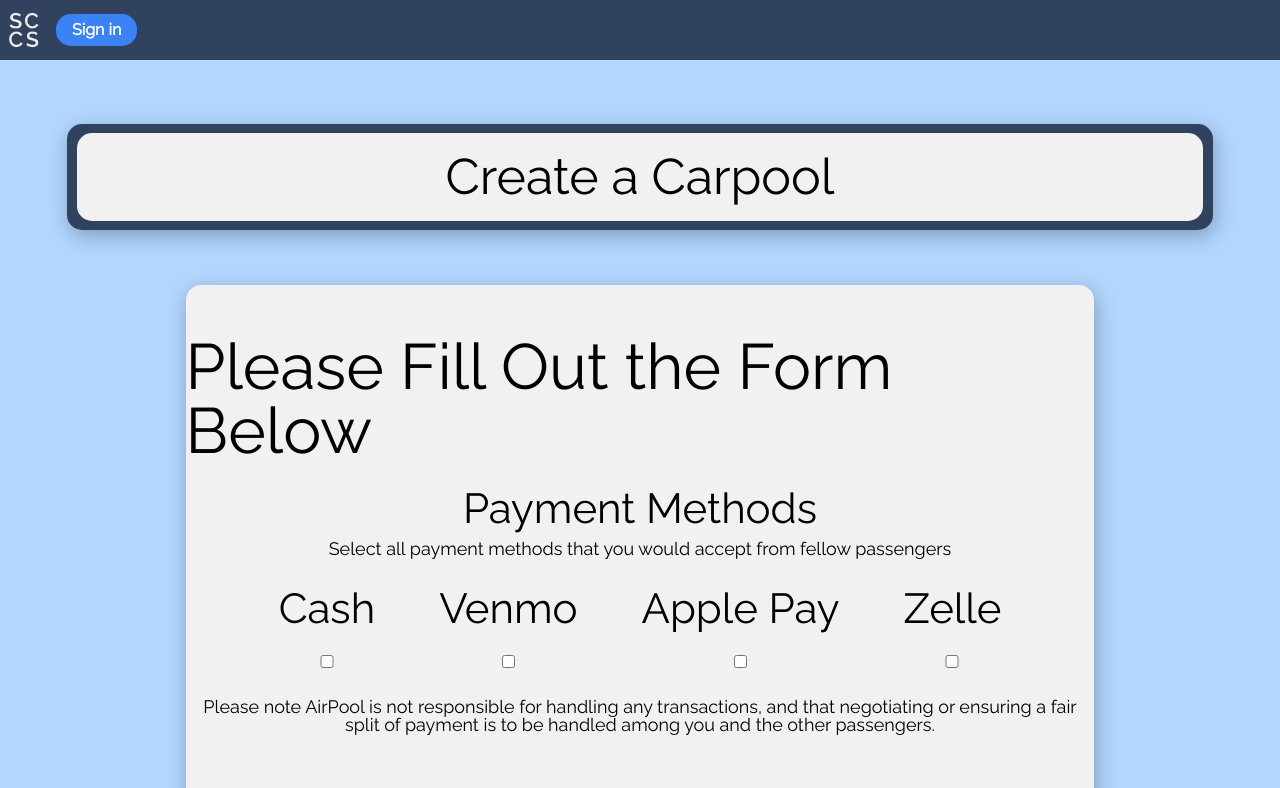
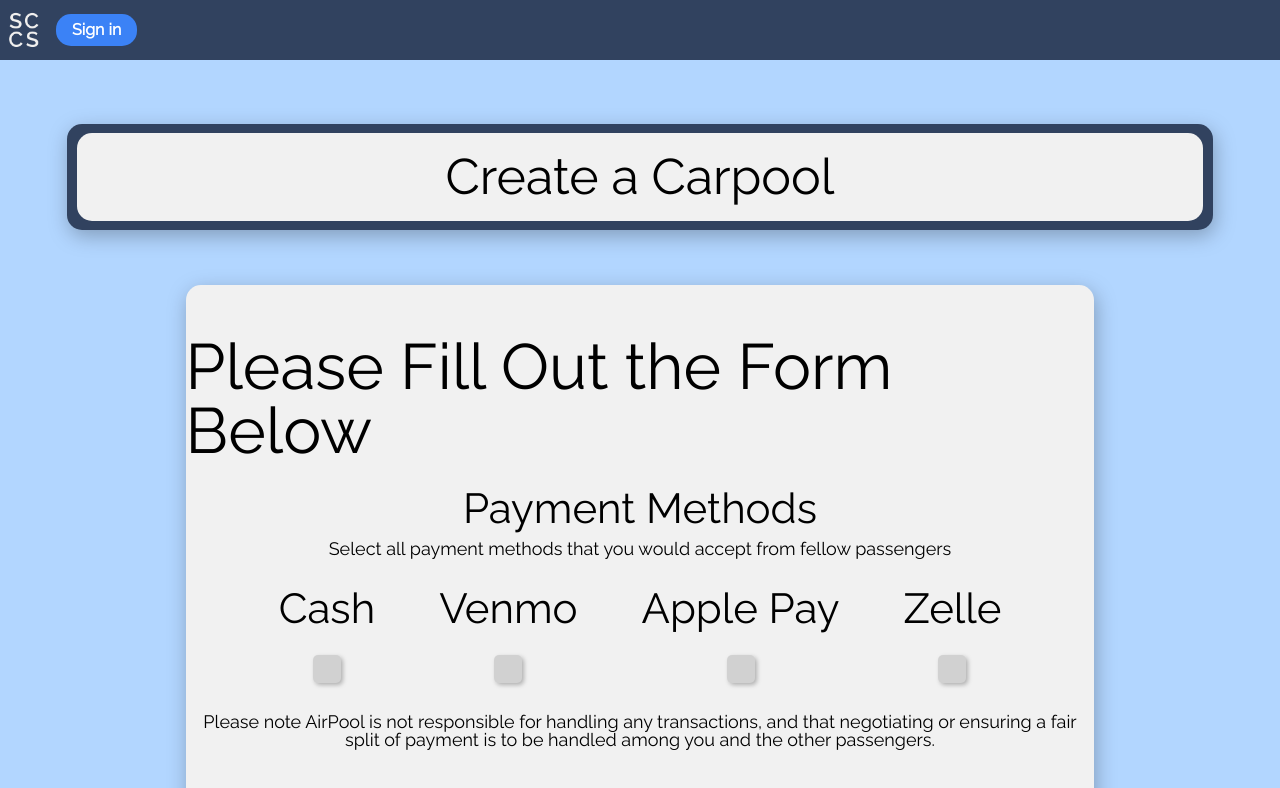
Before and after one commit to swat-sccs/airpool-v2, a Next.js app: page /create-pools in a window 1280 px wide. Shown: the top 788 px of the page. Built offline with nearby package versions, Linux system fonts and the light colour scheme; no server answers.

Commit message:
Edits to Form Components

```diff
--- a/components/AirpoolDropdown.tsx
+++ b/components/AirpoolDropdown.tsx
@@ -6,6 +6,7 @@ import styles from "./AirpoolDropdown.module.css"
  * Props:
  *      options (string[][]) - An array where each element is an array of two elements [optionID, and optionName]
  *      width (int) - The width of the dropdown (0px by default)
+ *      id (string) - The ID to be assigned to the dropdown
  *
  */
 
--- a/components/CreateFormTextBox.tsx
+++ b/components/CreateFormTextBox.tsx
@@ -21,7 +21,7 @@ export default function CreateFormTextBox(props: any){
             <textarea name={props.name} id={props.id} placeholder={props.placeholder}
                 style={{width: props.width, height: props.height,}}
                 className="bg-accent rounded-slight drop-shadow-dropdown outline-none placeholder:italic p-[17px_13px] text-[24px]"/>
-            <div className={props.smallTextClass + " mt-[21px]"}>({props.smallText})</div>
+            <div className={props.smallTextClass + " mt-[21px]"}>{props.smallText}</div>
         </div>
     )
 }
--- a/components/TickBox.tsx
+++ b/components/TickBox.tsx
@@ -1,12 +1,31 @@
+"use client"
+import checkedBoxSVG from "@/svg/checkedbox.svg"
+import Image from "next/image"
+import { useState } from "react"
+
 export default function TickBox(props: any){
+
+  var [checked, setChecked] = useState(false);
+
+  function onCheck(){
+    setChecked(!checked);
+  }
+
+  const uncheckedBox = (<span className = "mb-[20px] bg-accent2 hover:bg-accent w-[28px] h-[28px] block rounded-slight drop-shadow-dropdown" />)
+  const checkedBox = (<span className="drop-shadow-dropdown"><Image src={checkedBoxSVG} width={28} height={28} alt="Y" /></span>);
 
   return (
     <>
-    <div className = "flex flex-col w-fit">
+    <div className = "flex flex-col w-fit items-center">
       <div className = "mt-[30px] mb-[25px] text-[42px]">
         {props.PaymentMethod}
       </div>
-      <input className = "mb-[20px]" type="checkbox"></input>
+      <label>
+        <input type="checkbox" className="hidden" onChange={onCheck}></input>
+          {
+            checked ? checkedBox : uncheckedBox
+          }
+      </label>
     </div>
     </>
   )
--- a/package.json
+++ b/package.json
@@ -28,5 +28,8 @@
     "sharp": "^0.33.2",
     "tailwindcss": "^3.4.1",
     "typescript": "5.0.3"
+  },
+  "devDependencies": {
+    "tailwindcss-content-visibility": "^0.1.0"
   }
 }
--- a/tailwind.config.js
+++ b/tailwind.config.js
@@ -31,6 +31,7 @@ module.exports = {
         "page-bg": "#b2d6ff",
         "card-bg": "#f1f1f1",
         "accent": "#e1e1e1",
+        "accent2": "#d1d1d1",
         "alt-blue": "#364a6d",
       },
       fontFamily: {
```
Also changed, not shown: svg/checkedbox.svg (added), 1 other file (tests, documents, lock files or other folders).
